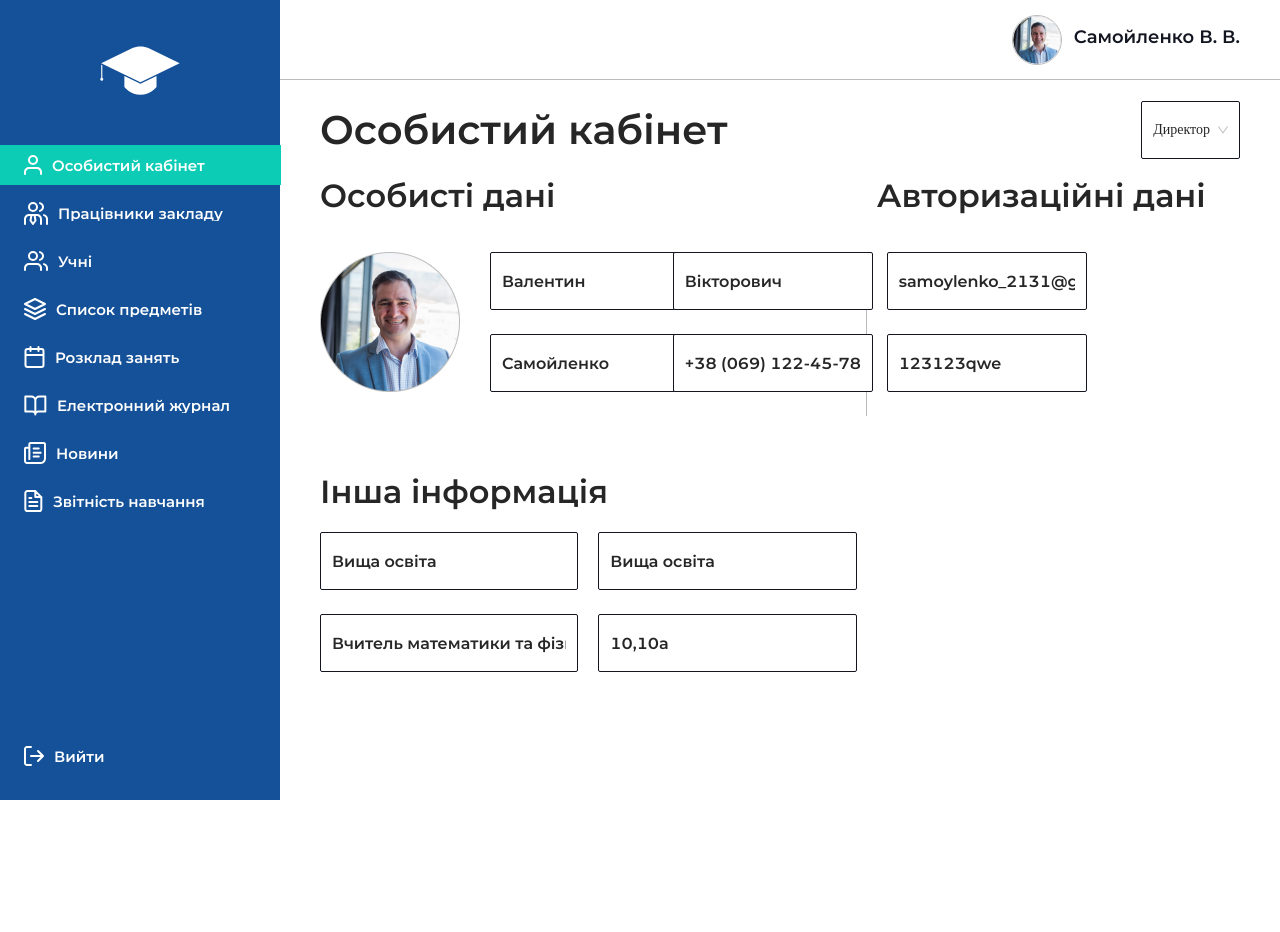
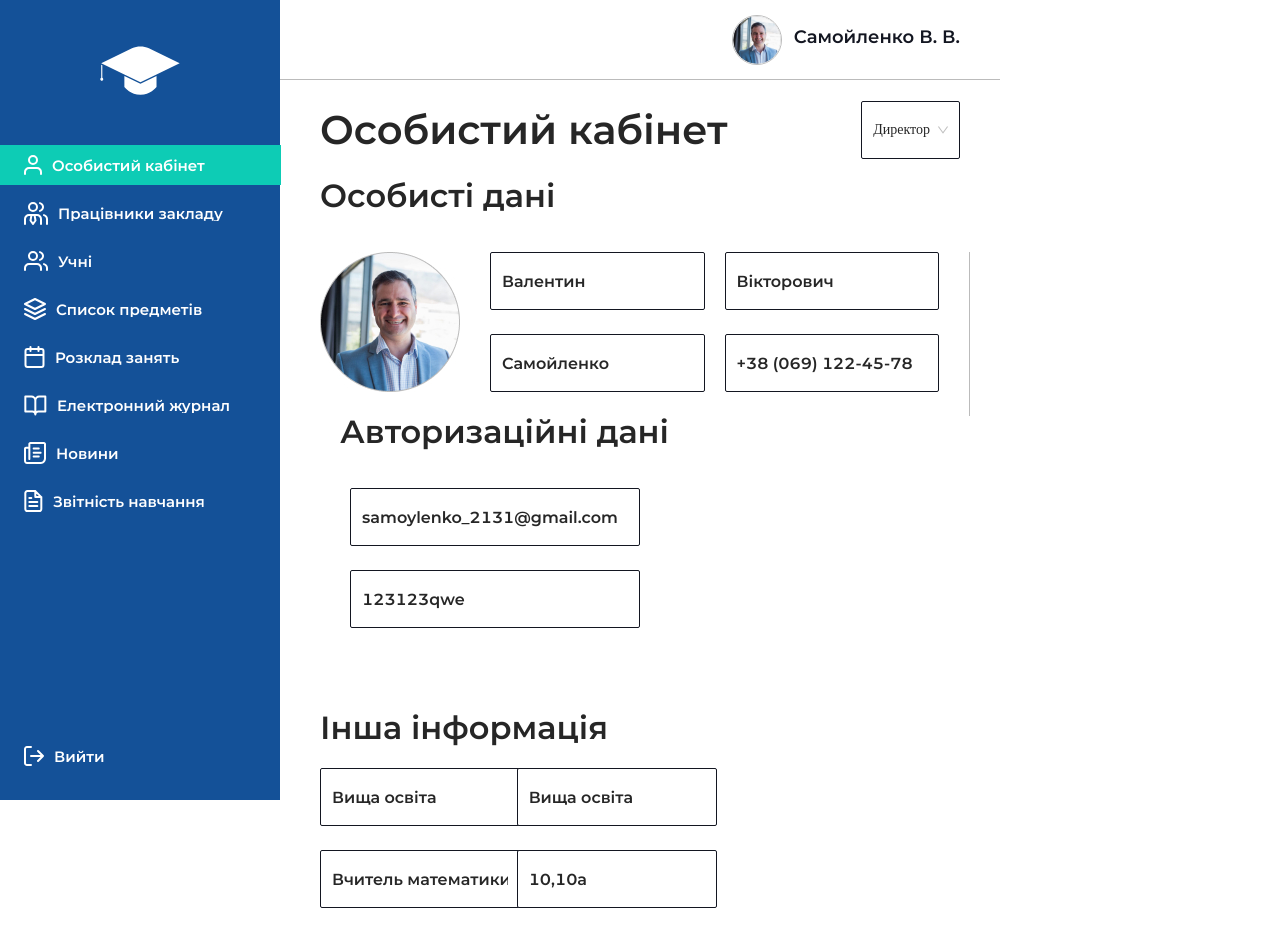
Before and after one commit to MaxSapeyko/school_automation_client, a React (Create React App) app: page / in a window 1280 px wide. Before the commit the page ends 800 px from the top, so only its background shows below. Built offline with nearby package versions, Linux system fonts and the light colour scheme; a web font is replaced by a local one.

Commit message:
fixed sidebar block

```diff
--- a/src/components/layout/sider/style.ts
+++ b/src/components/layout/sider/style.ts
@@ -7,6 +7,9 @@ const useStyles = createUseStyles({
     width: '28rem',
     backgroundColor: COLORS.blue,
     color: COLORS.white,
+    position: 'fixed',
+    top: '0',
+    left: '0',
 
     '& .logo__icon': {
       width: '8rem',
--- a/src/components/layout/style.ts
+++ b/src/components/layout/style.ts
@@ -4,6 +4,7 @@ const useStyles = createUseStyles({
   root: {
     height: '100vh',
     display: 'flex',
+    paddingLeft: '28rem',
 
     '& .main': {
       width: 'calc(100% - 28rem)',
--- a/src/pages/profile/authorizationData/index.tsx
+++ b/src/pages/profile/authorizationData/index.tsx
@@ -7,7 +7,7 @@ const OtherInfo: FC = () => {
   const classes = useStyles();
 
   return (
-    <Col span={10} className={classes.root}>
+    <Col xxl={10} span={24} className={classes.root}>
       <h4 className='data-module__title'>Авторизаційні дані</h4>
 
       <Row gutter={[20, 0]} className='info__items'>
--- a/src/pages/profile/personalData/index.tsx
+++ b/src/pages/profile/personalData/index.tsx
@@ -7,7 +7,7 @@ const PersonalData: FC = () => {
   const classes = useStyles();
 
   return (
-    <Col span={14} className={classes.root}>
+    <Col span={24} xxl={14} className={classes.root}>
       <h4 className='data-module__title'>Особисті дані</h4>
 
       <div className='info__inner'>
```
